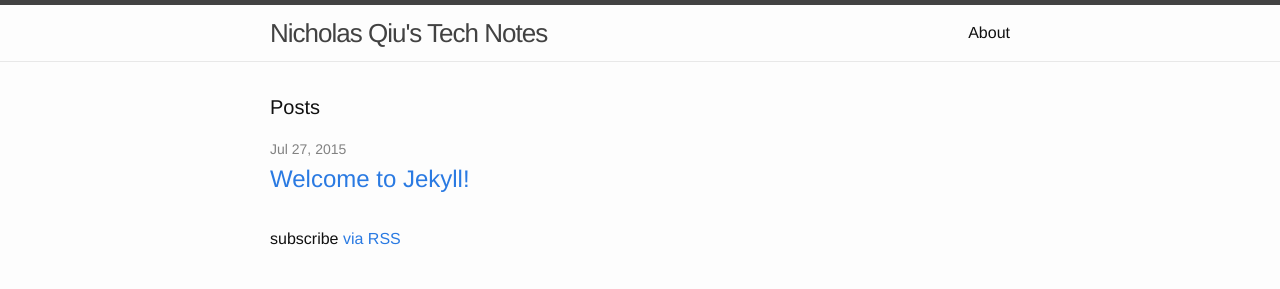
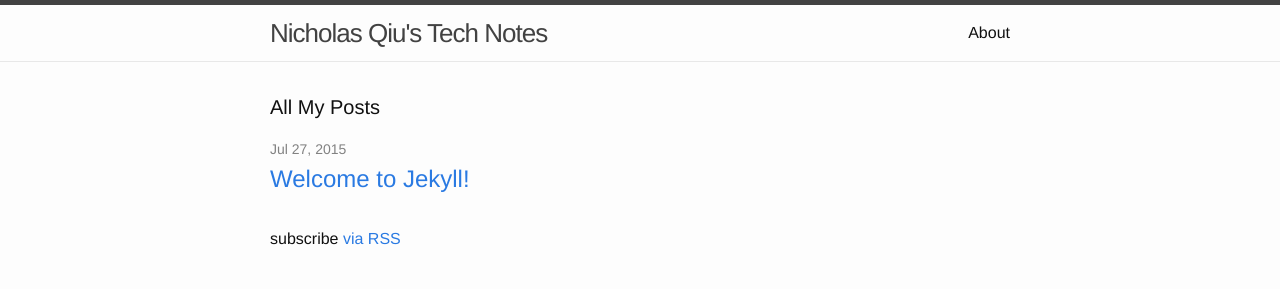
Before and after one commit to NicholasQiu/NicholasQiu.github.io, a Jekyll site: the page built from index.html, in a window 1280 px wide. Shown: the top 289 px of the page. Built offline with Jekyll 4.4.1, drawn with Linux system fonts in a browser that asks for light colours.

Commit message:
modified:   index.html

```diff
--- a/index.html
+++ b/index.html
@@ -4,7 +4,7 @@
 
 <div class="home">
 
-  <h1 class="page-heading">Posts</h1>
+  <h1 class="page-heading">All My Posts</h1>
 
   <ul class="post-list">
     {% for post in site.posts %}
```
